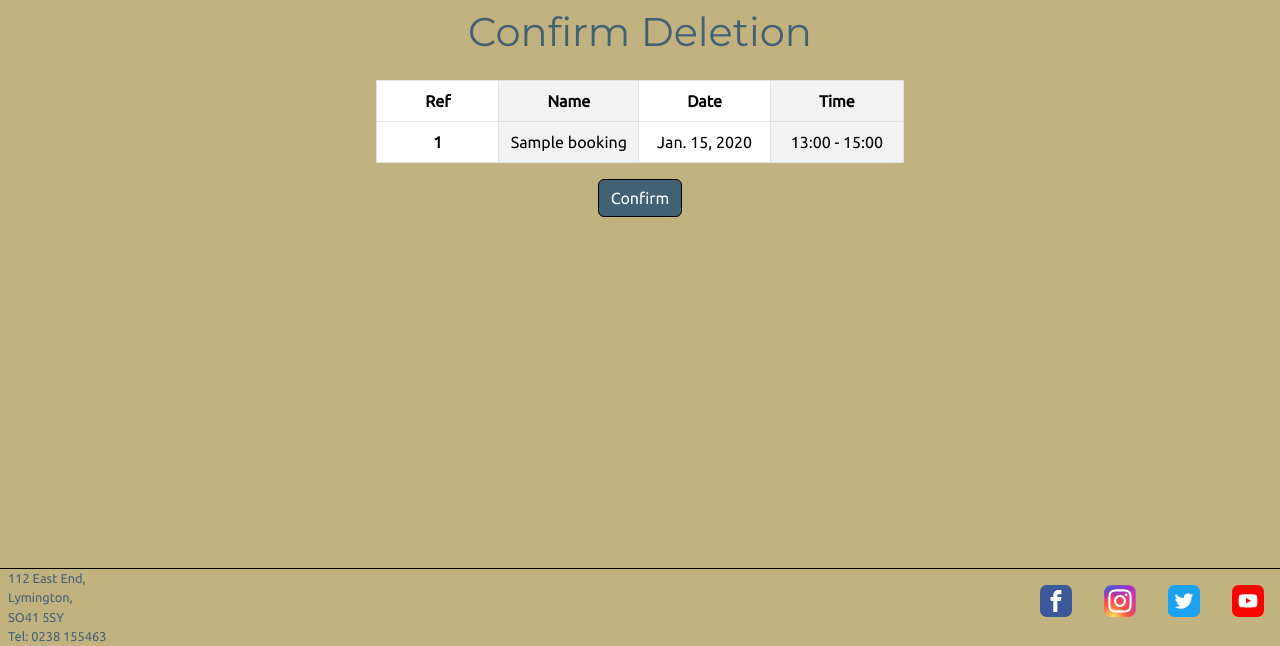
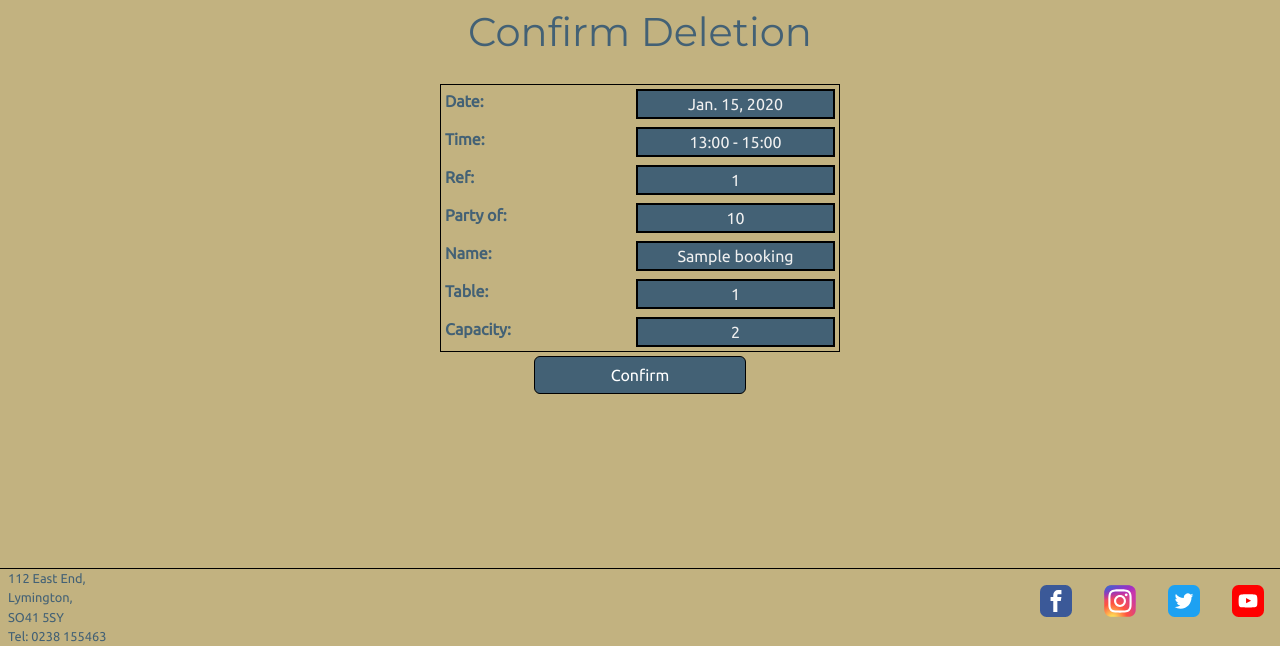
Before and after one commit to mark279455/pf4-scoffs, a Django app: page /bookings/delete/1/ in a window 1280 px wide. Shown: the part 154-800 px from the top of the page. Run offline with Django 4.2, Linux system fonts and the light colour scheme; a user stored in the database is signed in; tables that the repository leaves empty hold one stand-in row (values such as "Sample post"); one stand-in notice (Sample message) is shown; some libraries are stand-ins or nearby versions.

Commit message:
html/css - final leg - possibly bootstrap colours overrie need a :after css component

```diff
--- a/bookings/templates/bookings/booking_confirm_delete.html
+++ b/bookings/templates/bookings/booking_confirm_delete.html
@@ -9,26 +9,41 @@
     <div class="d-flex justify-content-center pt-3">
         <form method='post' class="text-center">
             {% csrf_token %}
-            <table class="table table-striped-columns table-bordered p-20">
-                <thead>
-                    <tr>
-                        <th class="px-5" scope="col">Ref</th>
-                        <th class="px-5" scope="col">Name</th>
-                        <th class="px-5" scope="col">Date</th>
-                        <th class="px-5" scope="col">Time</th>
-                    </tr>
-                </thead>
-                <tbody>
-                    <tr>
-                        <th scope="row">{{object.id}}</th>
-                        <td>{{object.cust_name}}</td>
-                        <td>{{object.booking_date}}</td>
-                        <td>{{object.get_booking_time_display}}</td>
-                    </tr>
-                </tbody>
-            </table>
-
-            <input type="submit" value="Confirm" class="btn btn-danger w-20">
+            <div class="card-container px-2 m-0">
+                <div class="custom-card m-1 p-0">
+                    <div class="card-row">
+                        <p class="ms-1 mt-1 mb-0 fw-bold">Date:</p>
+                        <button class="m-1 w-50">{{ booking.booking_date }}</button>
+                    </div>
+                    <div class="card-row">
+                        <p class="ms-1 mt-1 mb-0 fw-bold">Time:</p>
+                        <button class="m-1 w-50">{{ booking.get_booking_time_display }}</button>
+                    </div>
+                    <div class="card-row">
+                        <p class="ms-1 mt-1 mb-0 fw-bold">Ref:</p>
+                        <button class="m-1 w-50">{{ booking.pk }}</button>
+                    </div>
+                    <div class="card-row">
+                        <p class="ms-1 mt-1 mb-0 fw-bold">Party of:</p>
+                        <button class="m-1 w-50">{{ booking.booking_party_size }}</button>
+                    </div>
+                    <div class="card-row">
+                        <p class="ms-1 mt-1 mb-0 fw-bold">Name:</p>
+                        <button class="m-1 w-50">{{ booking.cust_name }}</button>
+                    </div>
+                    {% if request.user.is_staff %}
+                    <div class="card-row">
+                        <p class="ms-1 mt-1 mb-0 fw-bold">Table:</p>
+                        <button class="m-1 w-50">{{ booking.booking_table }}</button>
+                    </div>
+                    <div class="card-row">
+                        <p class="ms-1 mt-1 mb-0 fw-bold">Capacity:</p>
+                        <button class="m-1 w-50">{{ booking.booking_table.table_num_seats }}</button>
+                    </div>
+                    {% endif %}
+                </div>
+            </div>
+            <input type="submit" value="Confirm" class="btn btn-danger w-50 px-5">
         </form>
     </div>
 </div>
--- a/bookings/views.py
+++ b/bookings/views.py
@@ -14,6 +14,10 @@ class DeleteBookingView(LoginRequiredMixin, UserPassesTestMixin, DeleteView):
     model = Booking
     success_url = '/bookings/list_bookings/'
 
+    def form_valid(self, form):
+        messages.success(self.request, 'Booking deleted.')
+        return super(DeleteBookingView, self).form_valid(form)
+
     def test_func(self):
         return self.request.user.is_staff or self.request.user == self.get_object().cust
 
@@ -24,6 +28,40 @@ class EditBookingView(LoginRequiredMixin, UserPassesTestMixin, UpdateView):
     model = Booking
     success_url = '/bookings/list_bookings/'
     form_class = BookingForm
+
+    def form_valid(self, form):
+        form.instance.cust = self.request.user
+        """
+        find the smallest free table for this party
+        """
+        date = form.cleaned_data['booking_date']
+        time = form.cleaned_data['booking_time']
+        party_size = form.cleaned_data['booking_party_size']
+        # get tables big enough for party
+        suitable_tables = list(Table.objects.filter(
+            table_num_seats__gte=party_size
+        ))
+
+        # get the booking for that day
+        bookings_on_date = Booking.objects.filter(
+            booking_date=date, booking_time=time)
+
+        # find free tables
+        for booking in bookings_on_date:
+            for table in suitable_tables:
+                if table.table_number == booking.booking_table.table_number:
+                    suitable_tables.remove(table)
+                    break
+
+        # get smallest free table for this booking
+        smallest_suitable_table = suitable_tables[0]
+        for table in suitable_tables:
+            if table.table_num_seats < smallest_suitable_table.table_num_seats:
+                smallest_suitable_table = table
+        form.instance.booking_table = smallest_suitable_table
+
+        messages.success(self.request, 'Booking updated.')
+        return super(EditBookingView, self).form_valid(form)
 
     def test_func(self):
         return self.request.user.is_staff or self.request.user == self.get_object().cust
@@ -69,36 +107,33 @@ class AddBookingView(LoginRequiredMixin, CreateView):
     def form_valid(self, form):
         form.instance.cust = self.request.user
         """
-        Before form submission, assign table with lowest capacity
-        needed for booking guests
+        find the smallest free table for this party
         """
         date = form.cleaned_data['booking_date']
         time = form.cleaned_data['booking_time']
         party_size = form.cleaned_data['booking_party_size']
-        # Filter tables with capacity greater or equal
-        # to the number of guests
-        tables_with_capacity = list(Table.objects.filter(
+        # get tables big enough for party
+        suitable_tables = list(Table.objects.filter(
             table_num_seats__gte=party_size
         ))
 
-        # Get bookings on specified date
-        bookings_on_requested_date = Booking.objects.filter(
+        # get the booking for that day
+        bookings_on_date = Booking.objects.filter(
             booking_date=date, booking_time=time)
 
-        # Iterate over bookings to get tables not booked
-        for booking in bookings_on_requested_date:
-            for table in tables_with_capacity:
+        # find free tables
+        for booking in bookings_on_date:
+            for table in suitable_tables:
                 if table.table_number == booking.booking_table.table_number:
-                    tables_with_capacity.remove(table)
+                    suitable_tables.remove(table)
                     break
 
-        # Iterate over tables not booked to get lowest
-        # capacity table to assign to booking
-        lowest_capacity_table = tables_with_capacity[0]
-        for table in tables_with_capacity:
-            if table.table_num_seats < lowest_capacity_table.table_num_seats:
-                lowest_capacity_table = table
-        form.instance.booking_table = lowest_capacity_table
+        # get smallest free table for this booking
+        smallest_suitable_table = suitable_tables[0]
+        for table in suitable_tables:
+            if table.table_num_seats < smallest_suitable_table.table_num_seats:
+                smallest_suitable_table = table
+        form.instance.booking_table = smallest_suitable_table
 
         messages.success(
             self.request,
--- a/static/css/base.css
+++ b/static/css/base.css
@@ -221,3 +221,20 @@ footer {
     background-color: var(--background);
     color: var(--deftextcolor);
 }
+
+.toasts {
+    /* position: fixed;
+    top: 127px;
+    right: 0px;
+    z-index: 99999999999; */
+    width: 400px;
+}
+
+.toasts .toast {
+    background: var(--deftextcolor);
+    color: var(--off-white);
+}
+
+.toast-body {
+    font-size: 1rem;
+}
--- a/templates/base.html
+++ b/templates/base.html
@@ -19,6 +19,9 @@
     <link rel="manifest" href="{% static 'favicon/site.webmanifest' %}">
 
     {% block postload_js %}
+    <script src="https://cdn.jsdelivr.net/npm/bootstrap@5.0.2/dist/js/bootstrap.bundle.min.js"
+        integrity="sha384-MrcW6ZMFYlzcLA8Nl+NtUVF0sA7MsXsP1UyJoMp4YLEuNSfAP+JcXn/tWtIaxVXM"
+        crossorigin="anonymous"></script>
     {% endblock %}
 
     <title>Scoff's Restaurant - {% block title %}{% endblock %}</title>
@@ -27,12 +30,33 @@
 
 <body>
     {% include 'includes/header.html' %}
+
+    {% if messages %}
+    <!-- messages -->
+    <div class="toasts">
+        {% for message in messages %}
+        {% include 'includes/toast_message.html' %}
+        {% endfor %}
+    </div>
+    {% endif %}
+
     <main>
         {% block content %}
 
         {% endblock %}
     </main>
     {% include 'includes/footer.html' %}
+
+    <script>
+        document.addEventListener("DOMContentLoaded", () => {
+            var toastElList = [].slice.call(
+                document.querySelectorAll('.toast'))
+            toastList = toastElList.map(function (toastEl) {
+                return new bootstrap.Toast(toastEl)
+            })
+            toastList.forEach(toast => toast.show())
+        });
+    </script>
 </body>
 
 </html>
--- /dev/null
+++ b/templates/includes/toast_message.html
@@ -0,0 +1,9 @@
+
+<div class="toast custom-toast fade"  animation="false" delay="5000">
+    <div class="d-flex">
+        <div class="toast-body">
+            {{ message }}
+        </div>
+        <!-- <button type="button" class="me-2 m-auto btn-close btn-close-black" data-bs-dismiss="toast" aria-label="Close"></button> -->
+    </div>
+</div>
```
Also changed, not shown: 2 other files.
